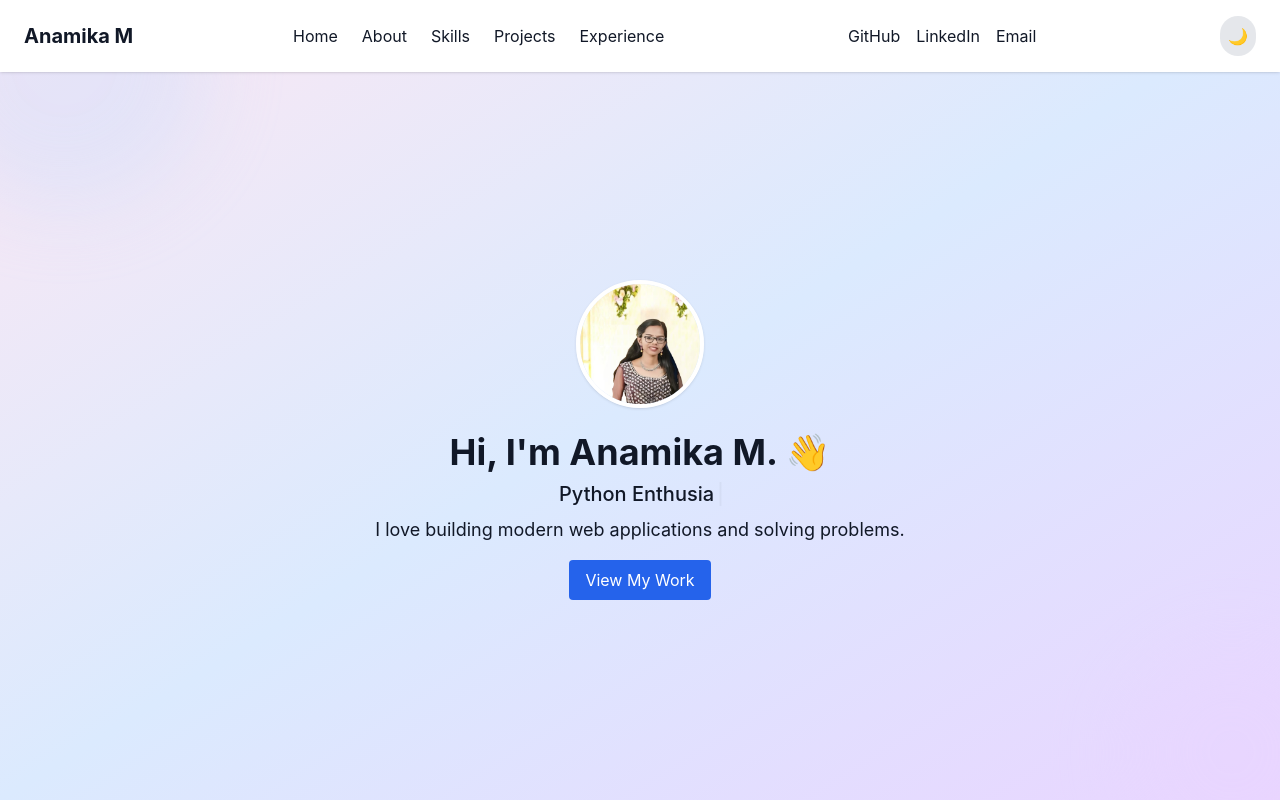
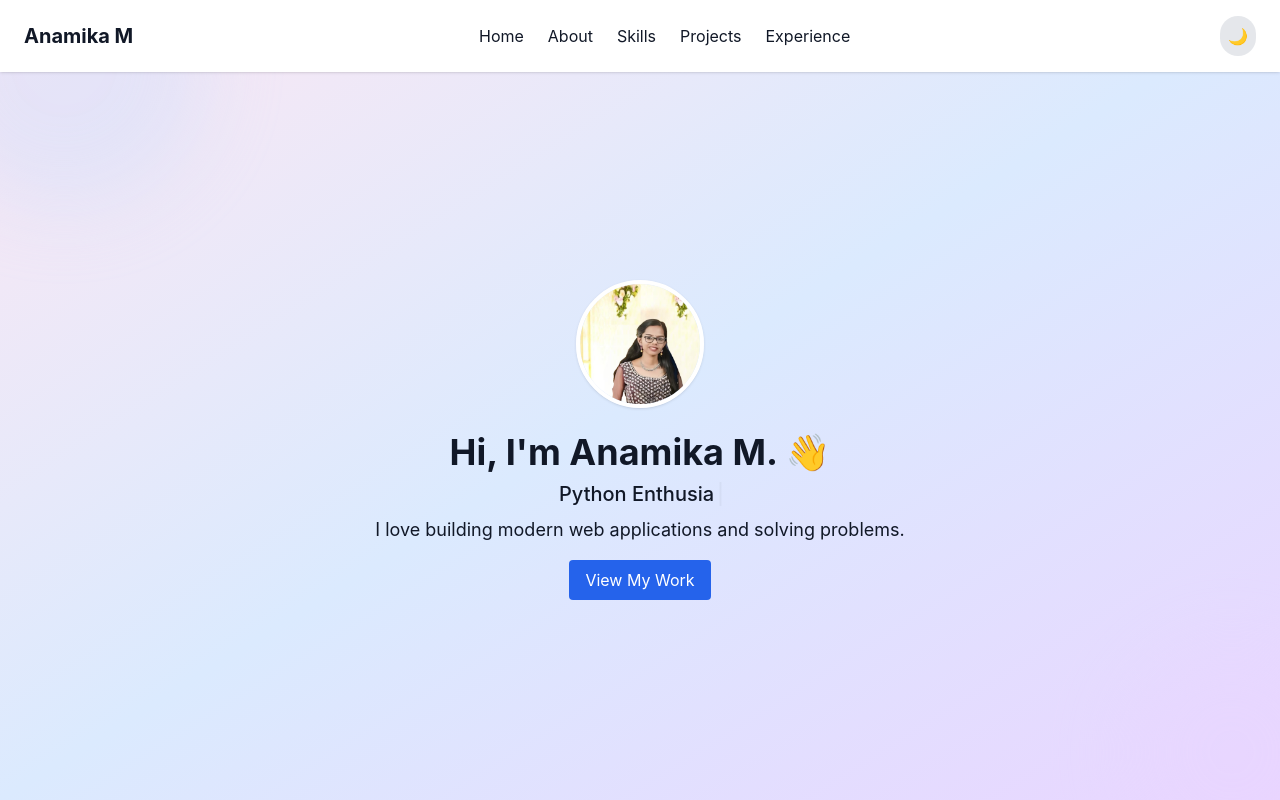
Before and after one commit to Anamikamahi18/portfolio-website, a React (Create React App) app: page / in a window 1280 px wide. Shown: the top 800 px of the page. Built offline with nearby package versions, Linux system fonts and the light colour scheme.

Commit message:
Initial commit

```diff
--- a/src/components/Navbar.js
+++ b/src/components/Navbar.js
@@ -9,11 +9,7 @@ function Navbar({ dark, setDark }) {
     { href: "#projects", label: "Projects" },
     { href: "#experience", label: "Experience" },
   ];
-  const socialLinks = [
-    { href: "https://github.com/Anamikamahi18", label: "GitHub" },
-    { href: "https://linkedin.com/in/anamika-m-16a09321b", label: "LinkedIn" },
-    { href: "mailto:anamikamahi18@gmail.com", label: "Email" },
-  ];
+
 
   return (
     <nav className="fixed top-0 left-0 w-full bg-white dark:bg-gray-900 shadow z-50 transition-colors">
@@ -27,20 +23,7 @@ function Navbar({ dark, setDark }) {
             </li>
           ))}
         </ul>
-        {/* Social Links: always in a line */}
-        <div className="flex space-x-4 ml-6">
-          {socialLinks.map(link => (
-            <a
-              key={link.href}
-              href={link.href}
-              target={link.href.startsWith('http') ? "_blank" : undefined}
-              rel={link.href.startsWith('http') ? "noopener noreferrer" : undefined}
-              className="hover:text-blue-600 dark:hover:text-blue-400"
-            >
-              {link.label}
-            </a>
-          ))}
-        </div>
+
         {/* Hamburger Icon for mobile/tablet */}
         <button
           className="md:hidden ml-4 p-2 rounded focus:outline-none focus:ring-2 focus:ring-blue-500"
```
